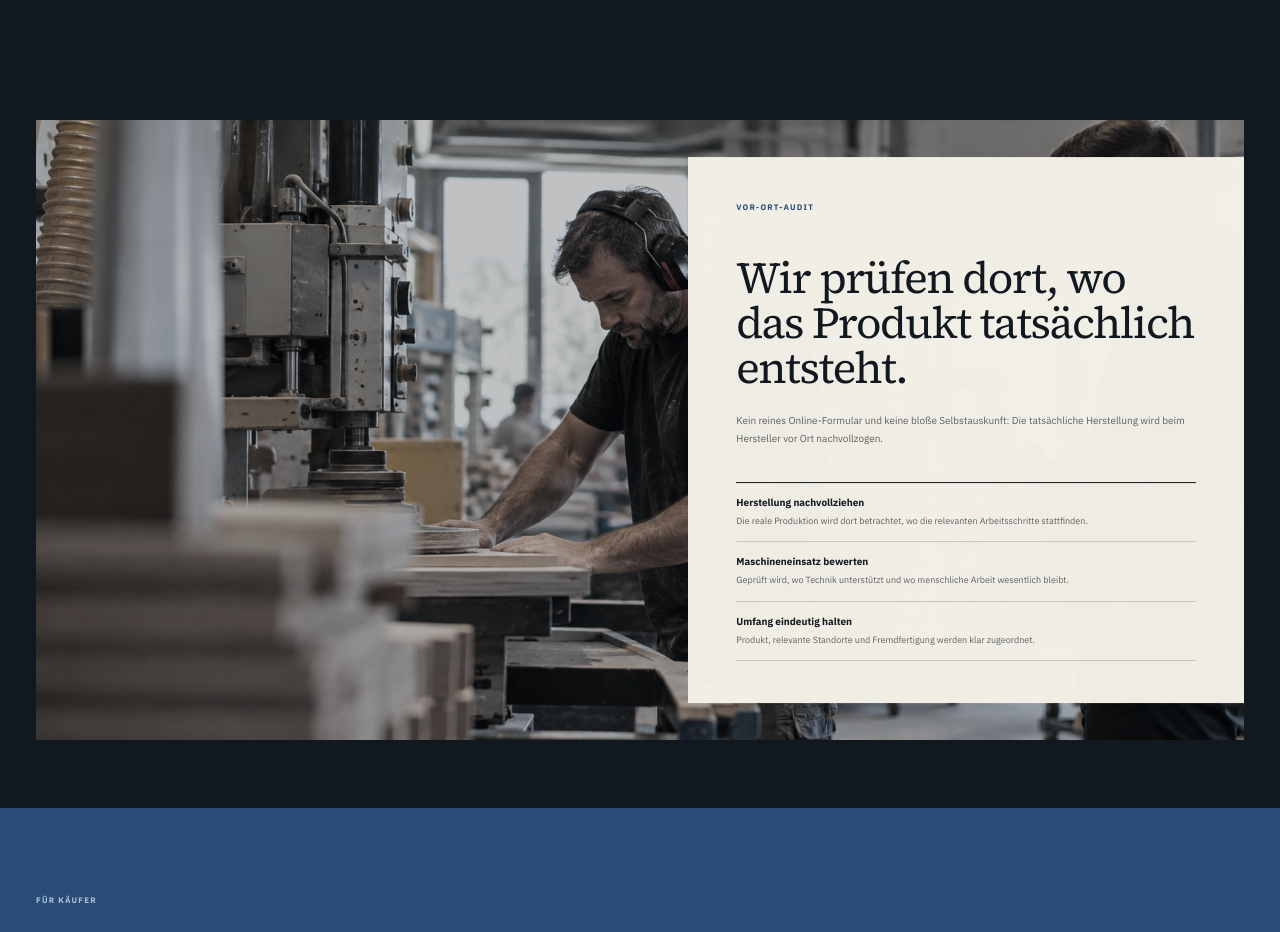
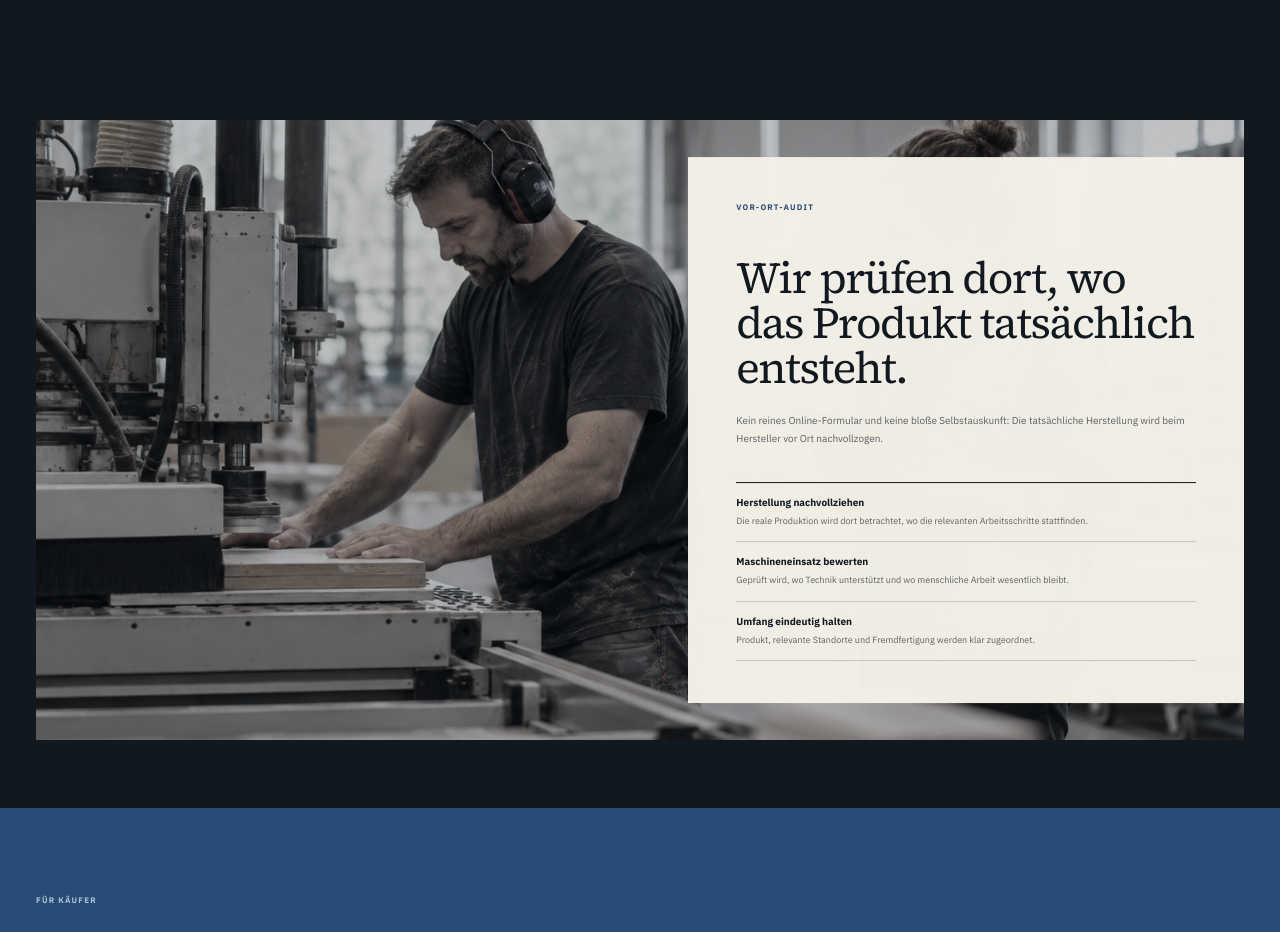
Before and after one commit to dennis-glaser-coder/human-certification-web, a Next.js app: page / in a window 1280 px wide. Shown: the part 3040-3972 px from the top of the page. Built offline with nearby package versions, Linux system fonts and the light colour scheme.

Commit message:
Use new on-site audit photo on homepage

```diff
--- a/src/app/page.js
+++ b/src/app/page.js
@@ -170,7 +170,7 @@ export default function Home() {
         <div className="shell desireAuditGrid">
           <figure>
             <img
-              src={assetBase + '/brand/IMG_1049.png'}
+              src={assetBase + '/brand/IMG_1053.png'}
               alt="Vor-Ort-Audit während eines produktprägenden menschlichen Herstellungsschritts"
               loading="lazy"
             />
```
